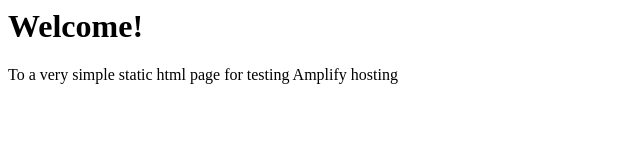
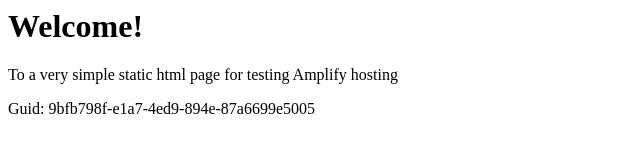
Before and after one commit to aws-aemilia-cdg/Github-PR-Commit-Integration-Test-DoNotTouch-Gith-OKSLNVO2-v1-prod-eu-west-3, a website: page src/index.html in a window 1280 px wide. Shown: the whole page, without its empty margins (0-640 px from the left). Drawn offline with Linux system fonts and the light colour scheme.

Commit message:
commit from integ tests

```diff
--- a/src/index.html
+++ b/src/index.html
@@ -1,3 +1,5 @@
+
+
 <html lang="en">
 
 <head>
@@ -10,6 +12,6 @@
 <body>
     <h1>Welcome!</h1>
     <p>To a very simple static html page for testing Amplify hosting</p>
-</body>
+    <p>Guid: 9bfb798f-e1a7-4ed9-894e-87a6699e5005</p></body>
 
 </html>
```
